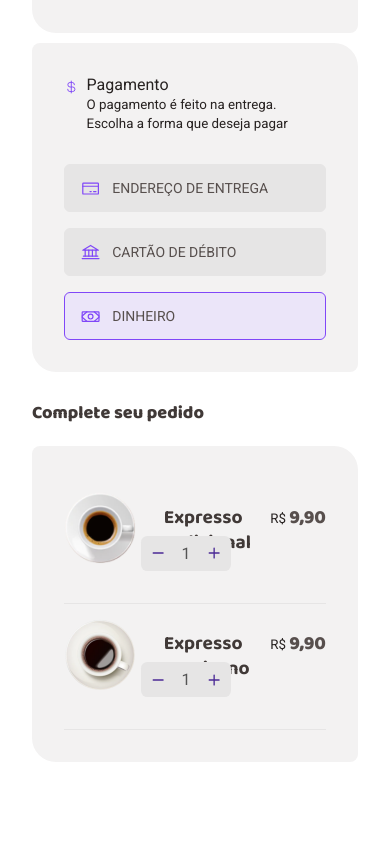
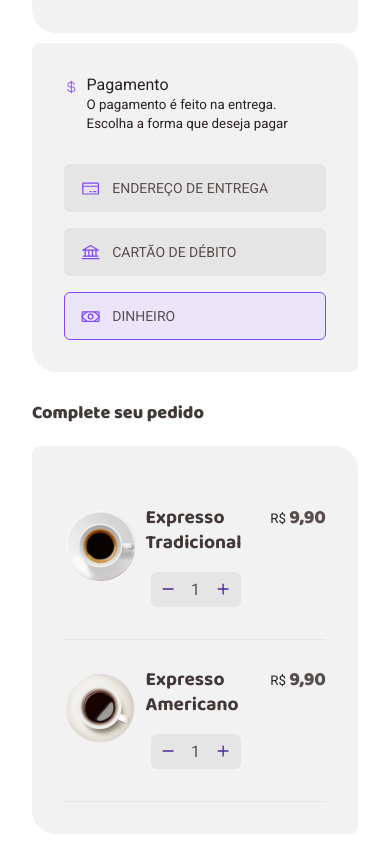
Before and after one commit to marcelobueno25/Coffee-Delivery, a React (Vite) app: page /checkout in a window 390 px wide. Shown: the part 801-1645 px from the top of the page. Before the commit the page ends 1573 px from the top, so only its background shows below. Built offline with nearby package versions, Linux system fonts and the light colour scheme.

Commit message:
ajuste no responsivo do checkout

```diff
--- a/src/components/CoffeeSelect/styles.ts
+++ b/src/components/CoffeeSelect/styles.ts
@@ -10,6 +10,7 @@ export const CardContainer = styled.div`
   user-select: none;
   border-bottom: 1px solid ${(props) => props.theme.colors['base-button']};
   padding-bottom: 2rem;
+  column-gap: 0.6rem;
   padding-top: 0.5rem;
 `
 
@@ -26,7 +27,7 @@ export const CardContent = styled.div`
   flex: 3;
   display: grid;
   grid-template-columns: repeat(1, 1fr);
-  row-gap: 10px;
+  row-gap: 0.5rem;
   flex-direction: column;
   width: 100%;
 `
@@ -36,7 +37,6 @@ export const CardHeader = styled.div`
   align-items: flex-start;
   justify-content: space-between;
   height: 100%;
-  max-height: 40px;
   width: 100%;
 `
 
@@ -50,6 +50,7 @@ export const Name = styled(TitleText).attrs({
   weight: '400',
 })`
   margin-bottom: 0.5rem;
+  text-align: start;
 `
 
 export const Price = styled.p`
```
